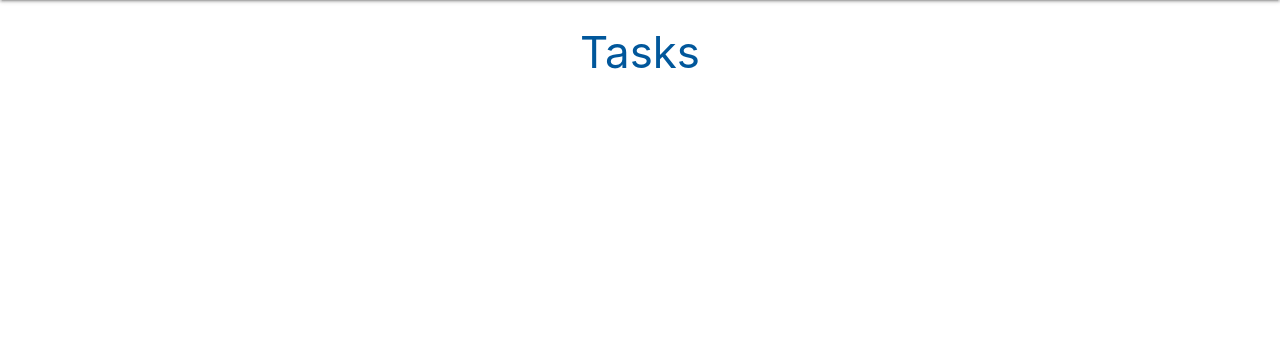
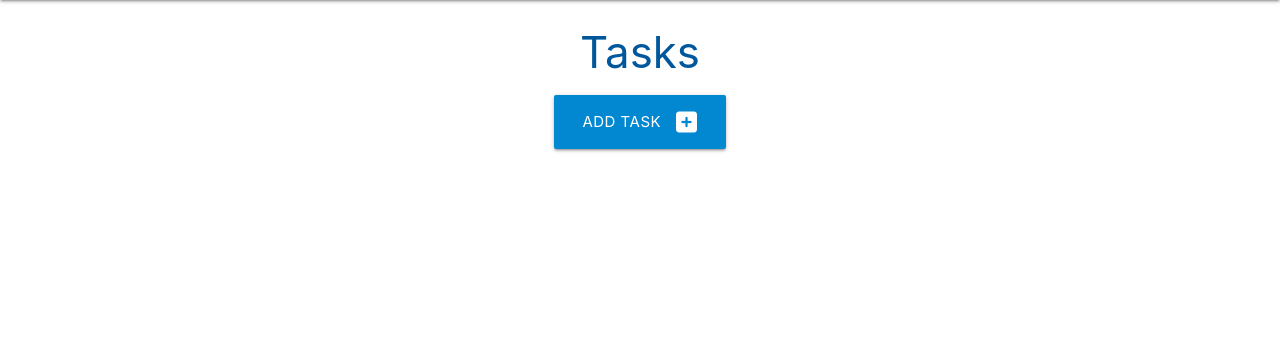
Before and after one commit to sbojorge/my-task-manager-app, a Python web app: template taskmanager/templates/tasks.html in a window 1280 px wide. Shown: the part 64-420 px from the top of the page. Run offline with Jinja, Linux system fonts and the light colour scheme; the template is opened without the code that fills it, so the values that code supplies are empty; some libraries are stand-ins or nearby versions.

Commit message:
Create the add task buttn, its function and links in the navbar

```diff
--- a/taskmanager/templates/base.html
+++ b/taskmanager/templates/base.html
@@ -18,7 +18,7 @@
               <a href="#" data-target="mobile-demo" class="sidenav-trigger"><i class="fas fa-bars"></i></a>
               <ul class="right hide-on-med-and-down">
                 <li><a href="{{ url_for('home') }}">Home</a></li>
-                <li><a href="">New Task</a></li>
+                <li><a href="{{ url_for('add_task') }}">New Task</a></li>
                 <li><a href="{{ url_for('categories') }}">Categories</a></li>
 
               </ul>
@@ -28,7 +28,7 @@
 
           <ul class="sidenav" id="mobile-demo">
             <li><a href="{{ url_for('home') }}">Home</a></li>
-            <li><a href="">New Task</a></li>
+            <li><a href="{{ url_for('add_task') }}">New Task</a></li>
             <li><a href="{{ url_for('categories') }}">Categories</a></li>
           </ul>
     </header>
--- a/taskmanager/templates/tasks.html
+++ b/taskmanager/templates/tasks.html
@@ -3,4 +3,12 @@
 
 <h3 class="light-blue-text text-darken-4 center-align">Tasks</h3>
 
+<div class="row">
+    <div class="col s12 center-align">
+        <a href="{{ url_for('add_task') }}" class="btn-large light-blue darken-2">
+            Add task <i class="fas fa-plus-square right"></i>
+        </a>
+    </div>
+</div>
+
 {% endblock %}
```
Also changed, not shown: taskmanager/routes.py (+17 -0 lines).
